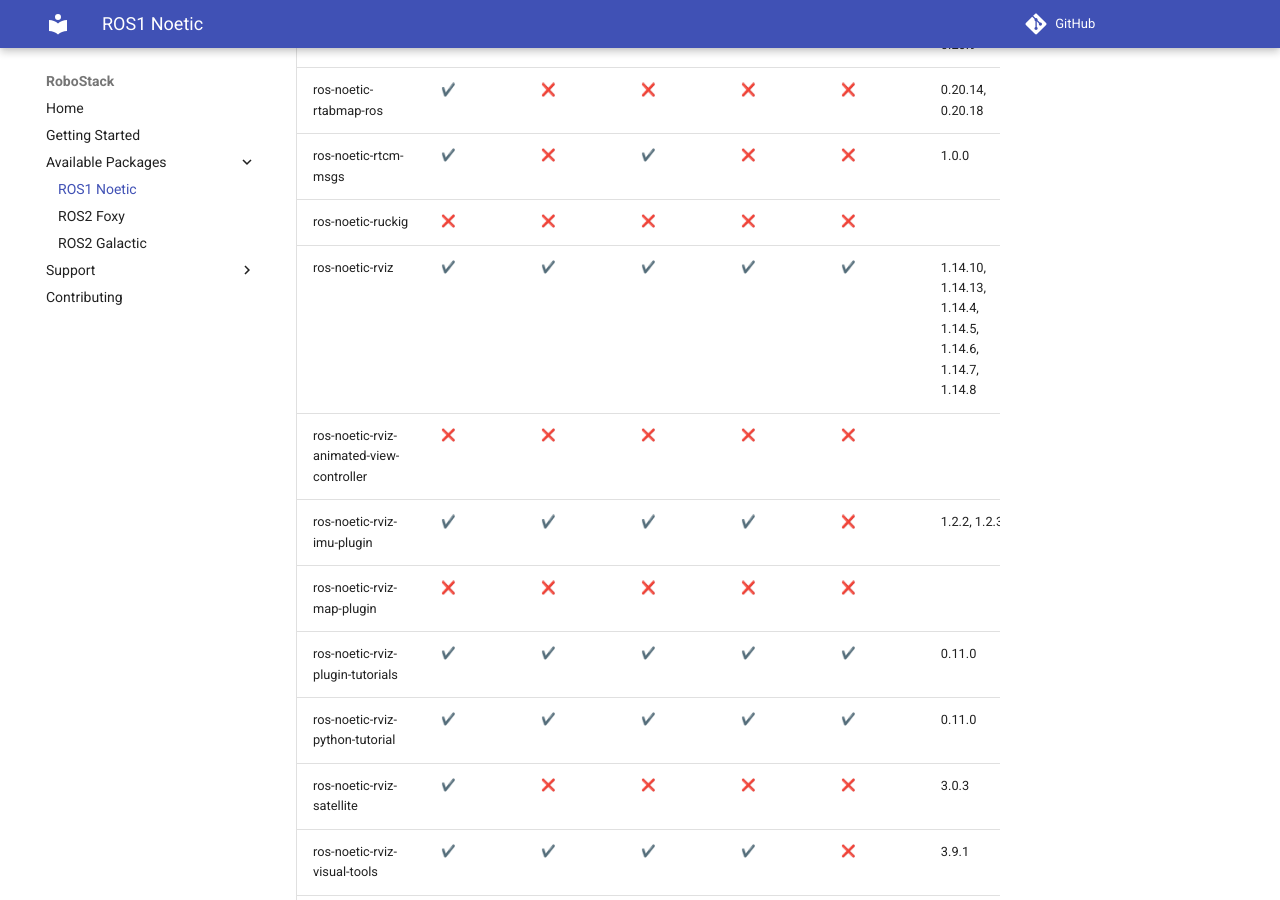
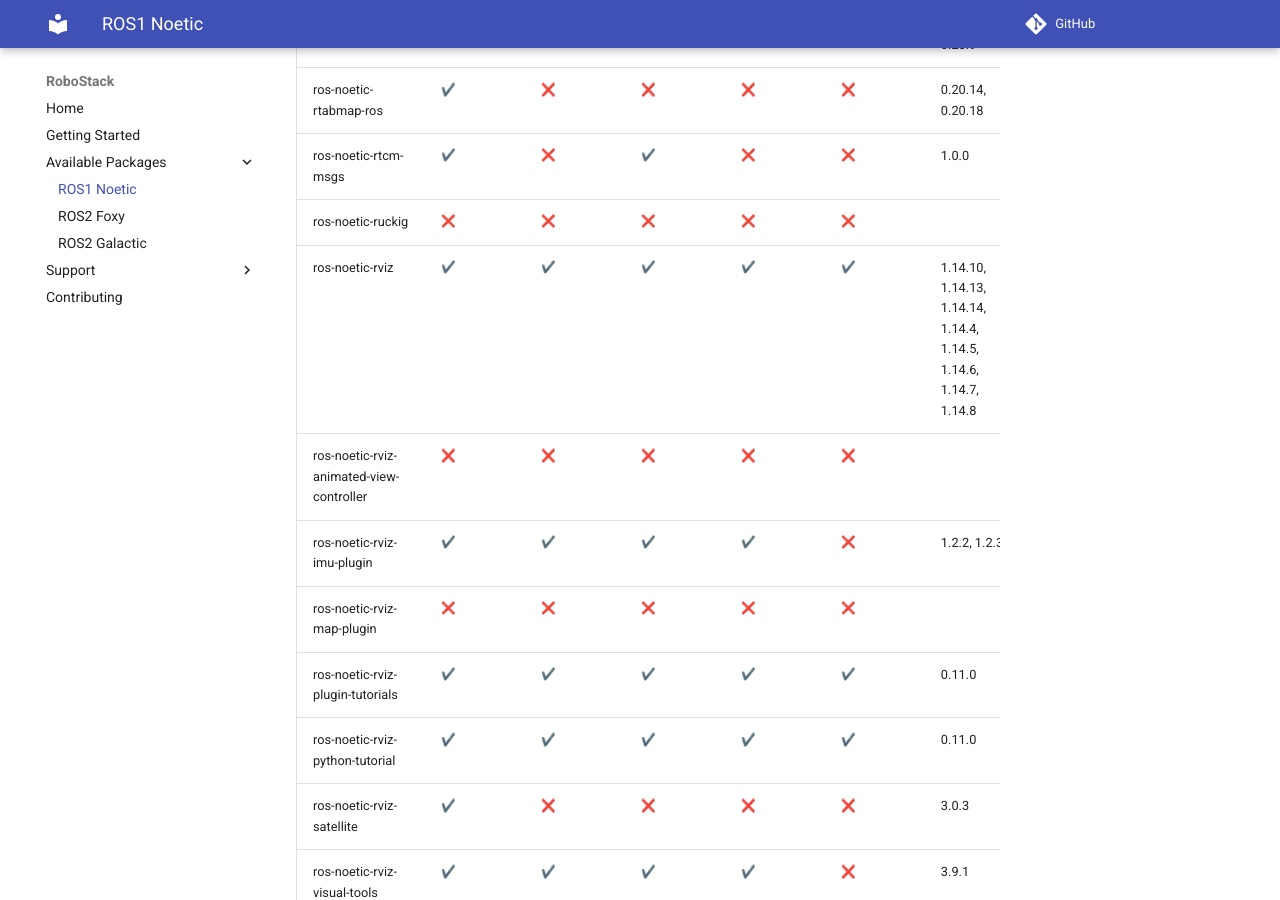
Before and after one commit to RoboStack/robostack.github.io, an MkDocs documentation site: the page built from docs/noetic.md, in a window 1280 px wide and 900 px high, scrolled down 105804 px. Built offline with MkDocs 1.6.1 and Material for MkDocs 9.7.7, drawn with Linux system fonts in a browser that asks for light colours; emoji names are drawn with the system emoji font; comment, search, counter and statistics services are not loaded; some of the changed text lies outside the part shown.

Commit message:
Update tables

```diff
--- a/docs/noetic.md
+++ b/docs/noetic.md
@@ -326,7 +326,7 @@
 | ros-noetic-dynamic-graph | :heavy_check_mark: { data-sort='1' } | :x: { data-sort='0' } | :heavy_check_mark: { data-sort='1' } | :x: { data-sort='0' } | :x: { data-sort='0' } | 4.3.4, 4.4.0  |
 | ros-noetic-dynamic-graph-python | :heavy_check_mark: { data-sort='1' } | :x: { data-sort='0' } | :heavy_check_mark: { data-sort='1' } | :x: { data-sort='0' } | :x: { data-sort='0' } | 4.0.3, 4.0.4  |
 | ros-noetic-dynamic-graph-tutorial | :heavy_check_mark: { data-sort='1' } | :x: { data-sort='0' } | :heavy_check_mark: { data-sort='1' } | :x: { data-sort='0' } | :x: { data-sort='0' } | 1.3.2  |
-| ros-noetic-dynamic-reconfigure | :heavy_check_mark: { data-sort='1' } | :heavy_check_mark: { data-sort='1' } | :heavy_check_mark: { data-sort='1' } | :heavy_check_mark: { data-sort='1' } | :heavy_check_mark: { data-sort='1' } | 1.7.1  |
+| ros-noetic-dynamic-reconfigure | :heavy_check_mark: { data-sort='1' } | :heavy_check_mark: { data-sort='1' } | :heavy_check_mark: { data-sort='1' } | :heavy_check_mark: { data-sort='1' } | :heavy_check_mark: { data-sort='1' } | 1.7.1, 1.7.2  |
 | ros-noetic-dynamic-tf-publisher | :heavy_check_mark: { data-sort='1' } | :heavy_check_mark: { data-sort='1' } | :heavy_check_mark: { data-sort='1' } | :x: { data-sort='0' } | :x: { data-sort='0' } | 2.2.11  |
 | ros-noetic-dynamixel-sdk | :heavy_check_mark: { data-sort='1' } | :x: { data-sort='0' } | :heavy_check_mark: { data-sort='1' } | :x: { data-sort='0' } | :x: { data-sort='0' } | 3.7.51  |
 | ros-noetic-dynamixel-sdk-examples | :heavy_check_mark: { data-sort='1' } | :x: { data-sort='0' } | :heavy_check_mark: { data-sort='1' } | :x: { data-sort='0' } | :x: { data-sort='0' } | 3.7.51  |
@@ -711,8 +711,8 @@
 | ros-noetic-kalman-filter | :heavy_check_mark: { data-sort='1' } | :heavy_check_mark: { data-sort='1' } | :heavy_check_mark: { data-sort='1' } | :x: { data-sort='0' } | :x: { data-sort='0' } | 0.3.0  |
 | ros-noetic-kartech-linear-actuator-msgs | :heavy_check_mark: { data-sort='1' } | :x: { data-sort='0' } | :heavy_check_mark: { data-sort='1' } | :x: { data-sort='0' } | :x: { data-sort='0' } | 3.2.0, 3.3.0  |
 | ros-noetic-kdl-conversions | :heavy_check_mark: { data-sort='1' } | :heavy_check_mark: { data-sort='1' } | :heavy_check_mark: { data-sort='1' } | :heavy_check_mark: { data-sort='1' } | :heavy_check_mark: { data-sort='1' } | 1.13.2  |
-| ros-noetic-kdl-parser | :heavy_check_mark: { data-sort='1' } | :heavy_check_mark: { data-sort='1' } | :heavy_check_mark: { data-sort='1' } | :heavy_check_mark: { data-sort='1' } | :heavy_check_mark: { data-sort='1' } | 1.14.1  |
-| ros-noetic-kdl-parser-py | :heavy_check_mark: { data-sort='1' } | :heavy_check_mark: { data-sort='1' } | :heavy_check_mark: { data-sort='1' } | :heavy_check_mark: { data-sort='1' } | :heavy_check_mark: { data-sort='1' } | 1.14.1  |
+| ros-noetic-kdl-parser | :heavy_check_mark: { data-sort='1' } | :heavy_check_mark: { data-sort='1' } | :heavy_check_mark: { data-sort='1' } | :heavy_check_mark: { data-sort='1' } | :heavy_check_mark: { data-sort='1' } | 1.14.1, 1.14.2  |
+| ros-noetic-kdl-parser-py | :heavy_check_mark: { data-sort='1' } | :heavy_check_mark: { data-sort='1' } | :heavy_check_mark: { data-sort='1' } | :heavy_check_mark: { data-sort='1' } | :heavy_check_mark: { data-sort='1' } | 1.14.1, 1.14.2  |
 | ros-noetic-key-teleop | :heavy_check_mark: { data-sort='1' } | :heavy_check_mark: { data-sort='1' } | :heavy_check_mark: { data-sort='1' } | :x: { data-sort='0' } | :x: { data-sort='0' } | 0.4.0  |
 | ros-noetic-khi-duaro-description | :x: { data-sort='0' } | :x: { data-sort='0' } | :x: { data-sort='0' } | :x: { data-sort='0' } | :x: { data-sort='0' } |   |
 | ros-noetic-khi-duaro-gazebo | :x: { data-sort='0' } | :x: { data-sort='0' } | :x: { data-sort='0' } | :x: { data-sort='0' } | :x: { data-sort='0' } |   |
@@ -1044,9 +1044,9 @@
 | ros-noetic-panda-moveit-config | :heavy_check_mark: { data-sort='1' } | :heavy_check_mark: { data-sort='1' } | :heavy_check_mark: { data-sort='1' } | :x: { data-sort='0' } | :x: { data-sort='0' } | 0.7.5  |
 | ros-noetic-parameter-pa | :heavy_check_mark: { data-sort='1' } | :x: { data-sort='0' } | :heavy_check_mark: { data-sort='1' } | :x: { data-sort='0' } | :x: { data-sort='0' } | 1.2.3  |
 | ros-noetic-pass-through-controllers | :heavy_check_mark: { data-sort='1' } | :x: { data-sort='0' } | :heavy_check_mark: { data-sort='1' } | :x: { data-sort='0' } | :x: { data-sort='0' } | 0.1.0  |
-| ros-noetic-pcl-conversions | :heavy_check_mark: { data-sort='1' } | :heavy_check_mark: { data-sort='1' } | :heavy_check_mark: { data-sort='1' } | :heavy_check_mark: { data-sort='1' } | :heavy_check_mark: { data-sort='1' } | 1.7.2, 1.7.3  |
+| ros-noetic-pcl-conversions | :heavy_check_mark: { data-sort='1' } | :heavy_check_mark: { data-sort='1' } | :heavy_check_mark: { data-sort='1' } | :heavy_check_mark: { data-sort='1' } | :heavy_check_mark: { data-sort='1' } | 1.7.2, 1.7.3, 1.7.4  |
 | ros-noetic-pcl-msgs | :heavy_check_mark: { data-sort='1' } | :heavy_check_mark: { data-sort='1' } | :heavy_check_mark: { data-sort='1' } | :heavy_check_mark: { data-sort='1' } | :heavy_check_mark: { data-sort='1' } | 0.3.0  |
-| ros-noetic-pcl-ros | :heavy_check_mark: { data-sort='1' } | :heavy_check_mark: { data-sort='1' } | :heavy_check_mark: { data-sort='1' } | :heavy_check_mark: { data-sort='1' } | :heavy_check_mark: { data-sort='1' } | 1.7.2, 1.7.3  |
+| ros-noetic-pcl-ros | :heavy_check_mark: { data-sort='1' } | :heavy_check_mark: { data-sort='1' } | :heavy_check_mark: { data-sort='1' } | :heavy_check_mark: { data-sort='1' } | :heavy_check_mark: { data-sort='1' } | 1.7.2, 1.7.3, 1.7.4  |
 | ros-noetic-people | :x: { data-sort='0' } | :x: { data-sort='0' } | :x: { data-sort='0' } | :x: { data-sort='0' } | :x: { data-sort='0' } |   |
 | ros-noetic-people-msgs | :heavy_check_mark: { data-sort='1' } | :heavy_check_mark: { data-sort='1' } | :heavy_check_mark: { data-sort='1' } | :x: { data-sort='0' } | :x: { data-sort='0' } | 1.4.0, 1.4.2  |
 | ros-noetic-people-tracking-filter | :x: { data-sort='0' } | :x: { data-sort='0' } | :x: { data-sort='0' } | :x: { data-sort='0' } | :x: { data-sort='0' } |   |
@@ -1441,7 +1441,7 @@
 | ros-noetic-rtabmap-ros | :heavy_check_mark: { data-sort='1' } | :x: { data-sort='0' } | :x: { data-sort='0' } | :x: { data-sort='0' } | :x: { data-sort='0' } | 0.20.14, 0.20.18  |
 | ros-noetic-rtcm-msgs | :heavy_check_mark: { data-sort='1' } | :x: { data-sort='0' } | :heavy_check_mark: { data-sort='1' } | :x: { data-sort='0' } | :x: { data-sort='0' } | 1.0.0  |
 | ros-noetic-ruckig | :x: { data-sort='0' } | :x: { data-sort='0' } | :x: { data-sort='0' } | :x: { data-sort='0' } | :x: { data-sort='0' } |   |
-| ros-noetic-rviz | :heavy_check_mark: { data-sort='1' } | :heavy_check_mark: { data-sort='1' } | :heavy_check_mark: { data-sort='1' } | :heavy_check_mark: { data-sort='1' } | :heavy_check_mark: { data-sort='1' } | 1.14.10, 1.14.13, 1.14.4, 1.14.5, 1.14.6, 1.14.7, 1.14.8  |
+| ros-noetic-rviz | :heavy_check_mark: { data-sort='1' } | :heavy_check_mark: { data-sort='1' } | :heavy_check_mark: { data-sort='1' } | :heavy_check_mark: { data-sort='1' } | :heavy_check_mark: { data-sort='1' } | 1.14.10, 1.14.13, 1.14.14, 1.14.4, 1.14.5, 1.14.6, 1.14.7, 1.14.8  |
 | ros-noetic-rviz-animated-view-controller | :x: { data-sort='0' } | :x: { data-sort='0' } | :x: { data-sort='0' } | :x: { data-sort='0' } | :x: { data-sort='0' } |   |
 | ros-noetic-rviz-imu-plugin | :heavy_check_mark: { data-sort='1' } | :heavy_check_mark: { data-sort='1' } | :heavy_check_mark: { data-sort='1' } | :heavy_check_mark: { data-sort='1' } | :x: { data-sort='0' } | 1.2.2, 1.2.3  |
 | ros-noetic-rviz-map-plugin | :x: { data-sort='0' } | :x: { data-sort='0' } | :x: { data-sort='0' } | :x: { data-sort='0' } | :x: { data-sort='0' } |   |
@@ -1736,7 +1736,7 @@
 | ros-noetic-wireless-watcher | :heavy_check_mark: { data-sort='1' } | :x: { data-sort='0' } | :heavy_check_mark: { data-sort='1' } | :x: { data-sort='0' } | :x: { data-sort='0' } | 0.1.1  |
 | ros-noetic-ws281x | :x: { data-sort='0' } | :x: { data-sort='0' } | :x: { data-sort='0' } | :x: { data-sort='0' } | :x: { data-sort='0' } |   |
 | ros-noetic-wu-ros-tools | :heavy_check_mark: { data-sort='1' } | :x: { data-sort='0' } | :heavy_check_mark: { data-sort='1' } | :x: { data-sort='0' } | :x: { data-sort='0' } | 0.3.0  |
-| ros-noetic-xacro | :heavy_check_mark: { data-sort='1' } | :heavy_check_mark: { data-sort='1' } | :heavy_check_mark: { data-sort='1' } | :heavy_check_mark: { data-sort='1' } | :heavy_check_mark: { data-sort='1' } | 1.14.10, 1.14.11, 1.14.4, 1.14.5, 1.14.6  |
+| ros-noetic-xacro | :heavy_check_mark: { data-sort='1' } | :heavy_check_mark: { data-sort='1' } | :heavy_check_mark: { data-sort='1' } | :heavy_check_mark: { data-sort='1' } | :heavy_check_mark: { data-sort='1' } | 1.14.10, 1.14.11, 1.14.13, 1.14.4, 1.14.5, 1.14.6  |
 | ros-noetic-xmlrpcpp | :heavy_check_mark: { data-sort='1' } | :heavy_check_mark: { data-sort='1' } | :heavy_check_mark: { data-sort='1' } | :heavy_check_mark: { data-sort='1' } | :heavy_check_mark: { data-sort='1' } | 1.15.11, 1.15.13, 1.15.14, 1.15.8, 1.15.9  |
 | ros-noetic-xpp | :x: { data-sort='0' } | :x: { data-sort='0' } | :x: { data-sort='0' } | :x: { data-sort='0' } | :x: { data-sort='0' } |   |
 | ros-noetic-xpp-examples | :x: { data-sort='0' } | :x: { data-sort='0' } | :x: { data-sort='0' } | :x: { data-sort='0' } | :x: { data-sort='0' } |   |
```
